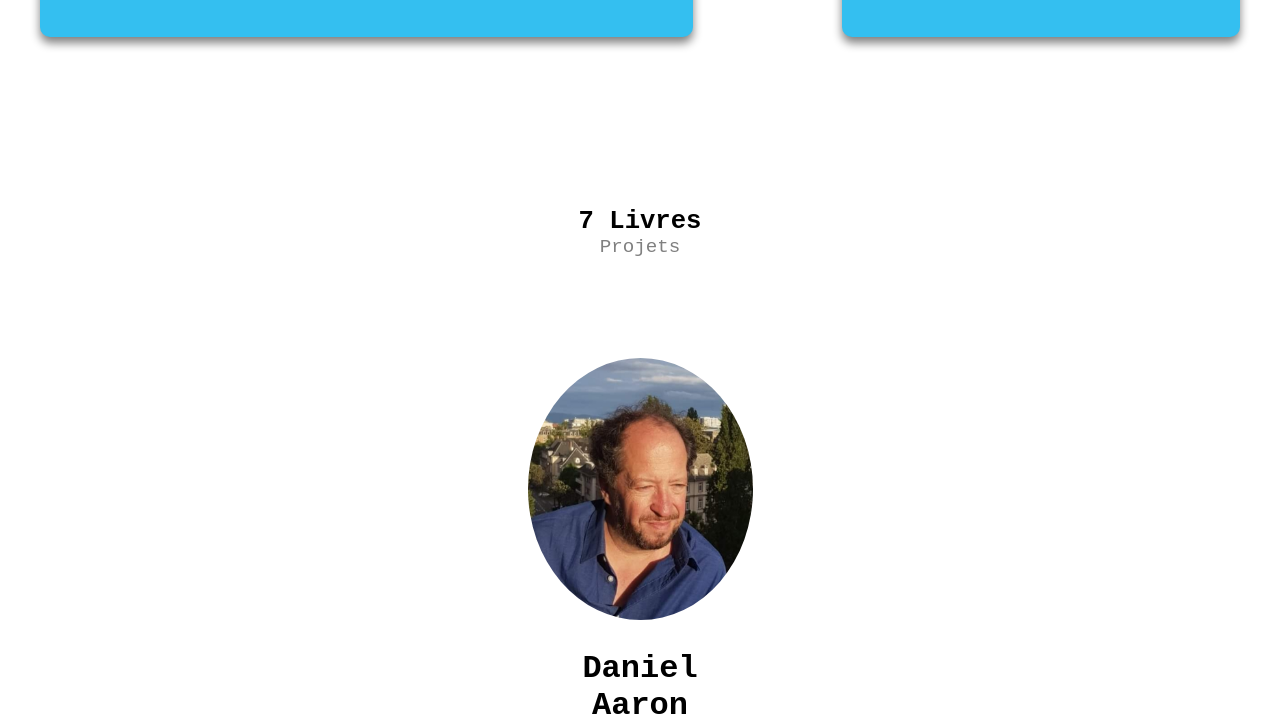
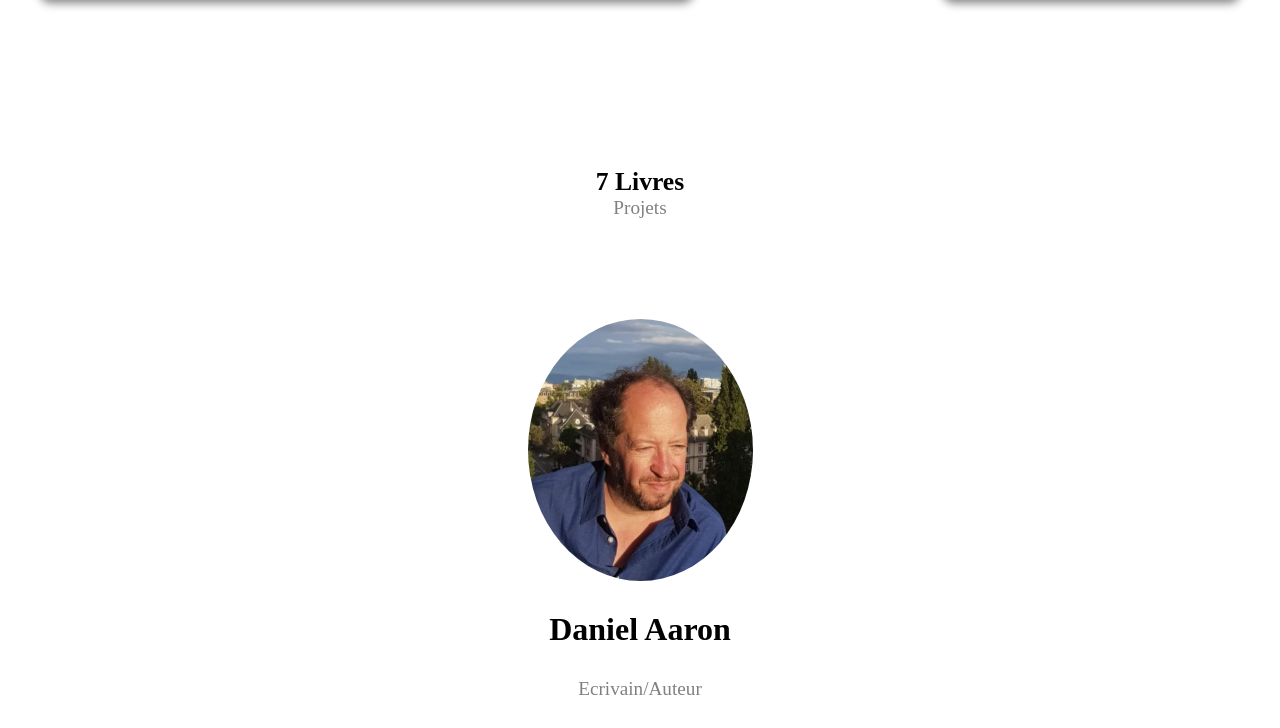
Before and after one commit to BenjaminLOUIS84/Site-Vitrine, a plain HTML site: page index.html in a window 1280 px wide. Shown: the part 1025-1753 px from the top of the page. Drawn offline with Linux system fonts and the light colour scheme.

Commit message:
Changer la police

```diff
--- a/index.html
+++ b/index.html
@@ -10,6 +10,9 @@
   <link rel="stylesheet" href="menu.html">
   <meta http-equiv="X-UA-Compatible" content="IE=edge">
   <meta name="viewport" content="width=device-width, initial-scale=1.0">
+  <link rel="preconnect" href="https://fonts.googleapis.com">
+  <link rel="preconnect" href="https://fonts.gstatic.com" crossorigin>
+  <link href="https://fonts.googleapis.com/css2?family=Libre+Baskerville&display=swap" rel="stylesheet">
 
   <title>LANDING</title>
 
--- a/style.css
+++ b/style.css
@@ -17,7 +17,6 @@ html {
 .wrapper {
     background:  rgba(52, 191, 240, 1);
     text-align: center;
-    font-family: 'Courier New', Courier, monospace;
     display: flex;
     flex-direction: column;
 }
```
